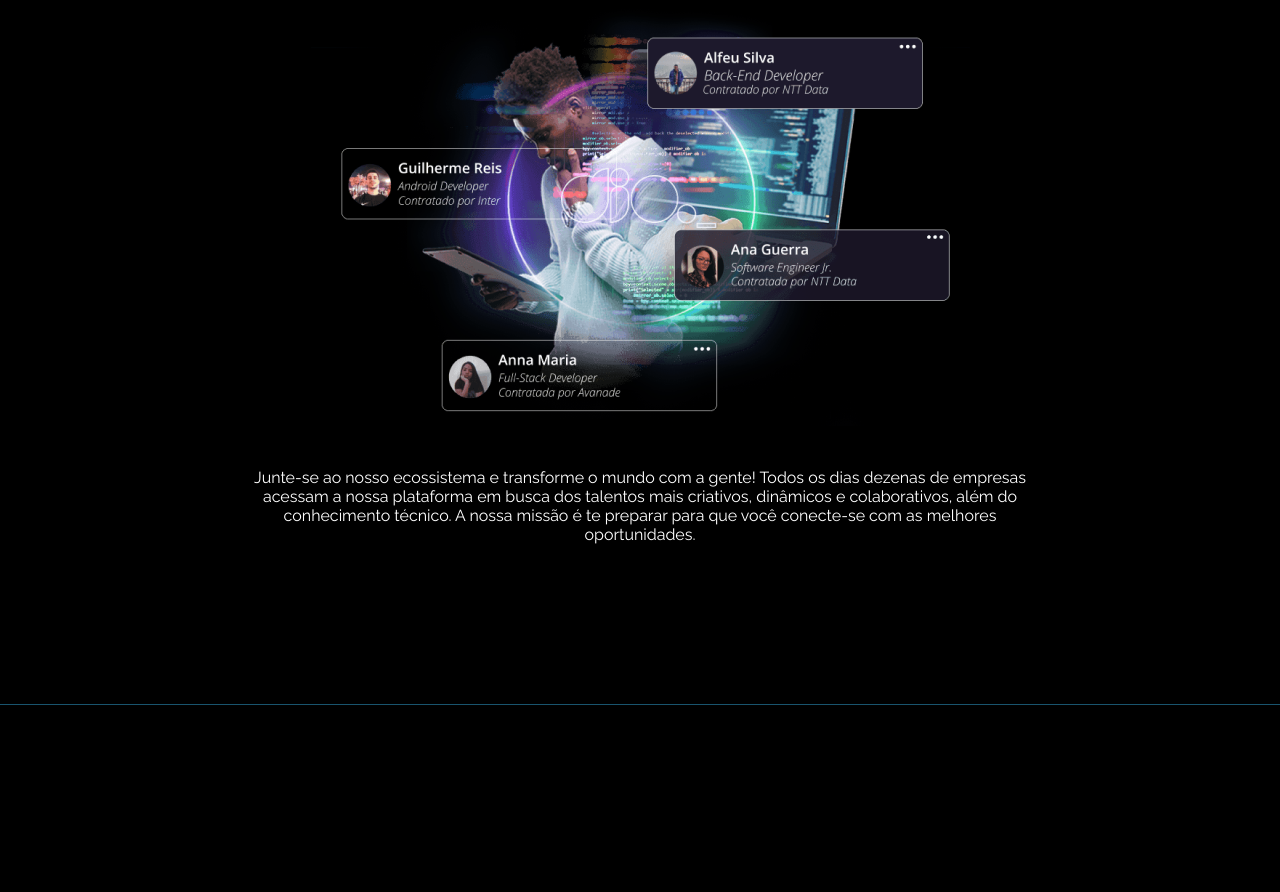
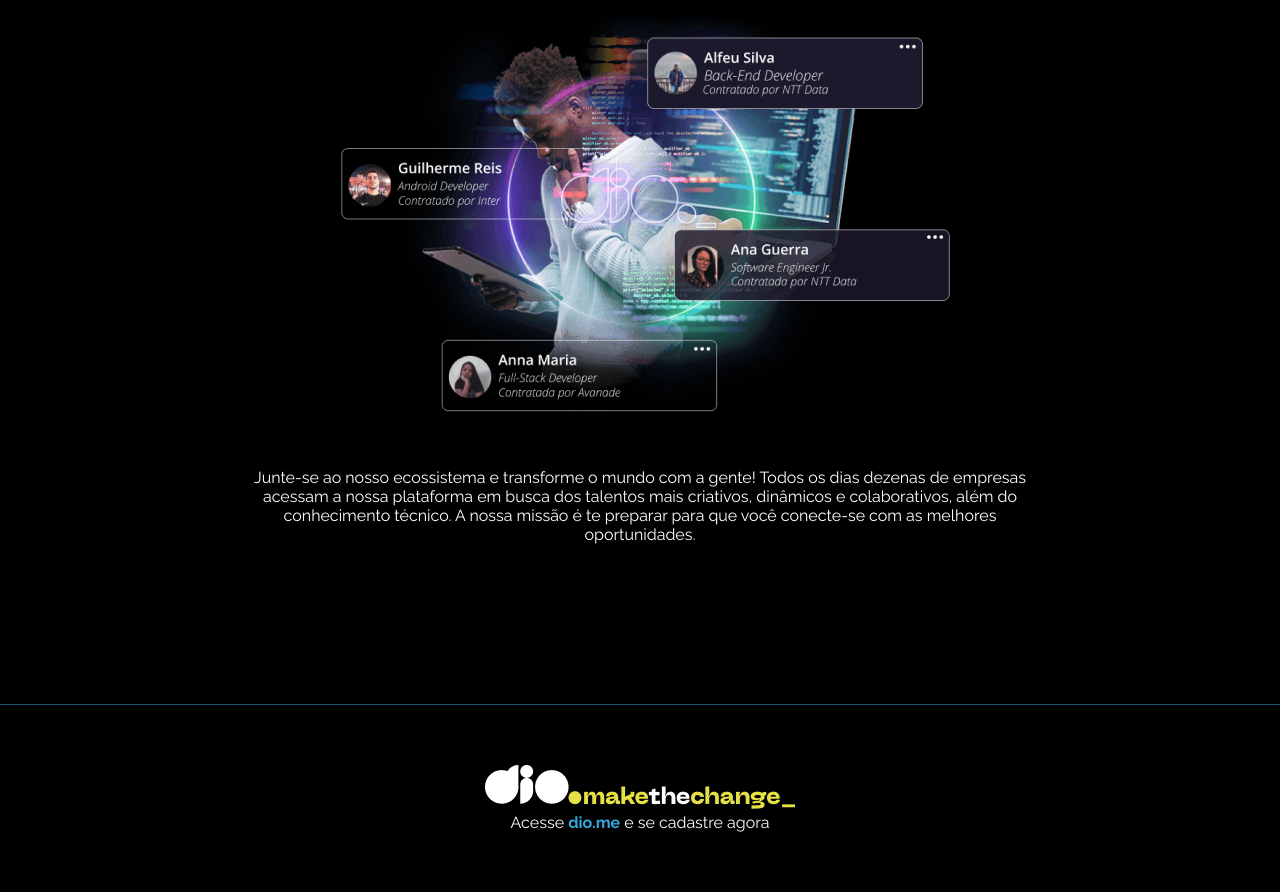
Before and after one commit to ifatinha/dio-trilha-css-desafio-01, a plain HTML site: page index.html in a window 1280 px wide. Shown: the part 2080-2972 px from the top of the page. Before the commit the page ends 2785 px from the top, so only its background shows below. Drawn offline with Linux system fonts and the light colour scheme.

Commit message:
projeto concluido

```diff
--- a/css/style.css
+++ b/css/style.css
@@ -144,13 +144,13 @@
     background           : url("../images/woman-code.png") no-repeat center;
     background-attachment: fixed;
     background-size      : cover;
-    padding              : 200px;
     text-align           : left;
 }
 
 @media screen and (min-width: 1024px) {
     #transforme {
-        height: 560px;
+        height : 560px;
+        padding: 200px;
     }
 }
 
@@ -165,3 +165,22 @@
 #evolution img {
     margin: 50px 0 32px;
 }
+
+/* header */
+.footer {
+    padding   : 60px 2%;
+    text-align: center;
+}
+
+.footer img {
+    margin: 0 auto;
+}
+
+.footer a {
+    display: block;
+}
+
+.footer a span {
+    color      : var(--blue-dark);
+    font-weight: 700;
+}
--- a/index.html
+++ b/index.html
@@ -71,6 +71,13 @@
             </div>
         </section>
     </main>
+
+    <header class="footer">
+        <img src="images/dio-logo.png" alt="DIO Logo" title="DIO Logo">
+        <a href="https://www.dio.me/" title="DIO Site" target="_blank">
+            Acesse <span>dio.me</span> e se cadastre agora</a>
+
+    </header>
 </body>
 
 </html>
```
